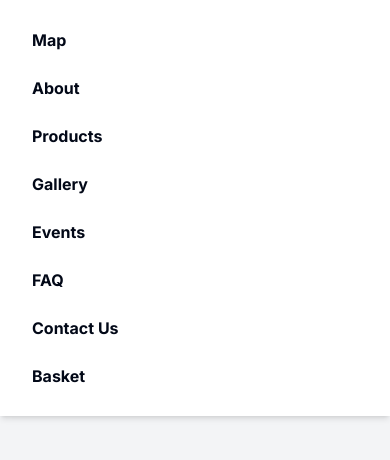
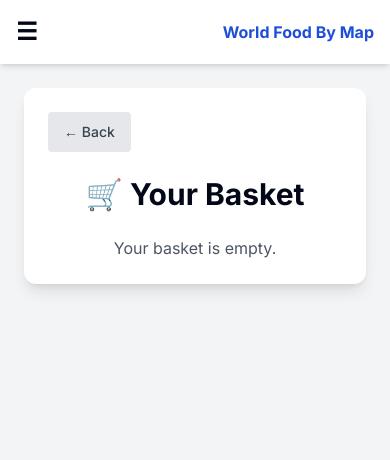
Before and after one commit to alexischry123x/WorldFoodByMap, a React (Vite) app: page /basket in a window 390 px wide. Shown: the top 460 px of the page. Built offline with nearby package versions, Linux system fonts and the light colour scheme.

Commit message:
Update App.tsx

```diff
--- a/src/App.tsx
+++ b/src/App.tsx
@@ -25,7 +25,7 @@ const queryClient = new QueryClient();
 
 const App = () => {
   const [isMobile, setIsMobile] = useState(false);
-  const [sidebarOpen, setSidebarOpen] = useState(true);
+  const [mobileMenuOpen, setMobileMenuOpen] = useState(false);
 
   useEffect(() => {
     const handleResize = () => setIsMobile(window.innerWidth < 768);
@@ -34,7 +34,6 @@ const App = () => {
     return () => window.removeEventListener("resize", handleResize);
   }, []);
 
-  // Menu items
   const menuItems = [
     { name: "Map", path: "/" },
     { name: "About", path: "/about" },
@@ -56,35 +55,54 @@ const App = () => {
             <BrowserRouter>
               <div className="flex h-screen">
 
-                {/* Sidebar */}
-                <div
-                  className={`
-                    bg-white shadow-md z-50
-                    ${isMobile ? "fixed top-0 left-0 w-full h-auto flex justify-between p-4" : "relative w-20 hover:w-56 transition-all duration-300"}
-                    flex flex-col
-                  `}
-                  onMouseEnter={() => !isMobile && setSidebarOpen(true)}
-                  onMouseLeave={() => !isMobile && setSidebarOpen(false)}
-                >
-                  {menuItems.map((item) => (
+                {/* Sidebar for desktop */}
+                {!isMobile && (
+                  <div className="w-56 bg-white shadow-md flex flex-col p-4">
+                    {menuItems.map(item => (
                       <Link
                         key={item.name}
                         to={item.path}
-                      className={`
-                        flex items-center gap-2 px-4 py-3 rounded-lg
-                        hover:bg-blue-100 hover:text-blue-800 transition-colors
-                        ${isMobile || sidebarOpen ? "justify-start" : "justify-center"}
-                      `}
+                        className="px-4 py-3 rounded-lg text-gray-800 hover:bg-blue-100 hover:text-blue-800 font-semibold transition-colors"
                       >
-                      <span className={isMobile || sidebarOpen ? "font-bold" : "sr-only"}>
                         {item.name}
-                      </span>
                       </Link>
                     ))}
                   </div>
+                )}
 
-                {/* Main Content */}
-                <div className={`flex-1 overflow-auto ${isMobile ? "mt-20" : "ml-20"}`}>
+                {/* Main content */}
+                <div className="flex-1 relative">
+
+                  {/* Mobile top bar */}
+                  {isMobile && (
+                    <div className="bg-white shadow-md p-4 flex justify-between items-center sticky top-0 z-50">
+                      <button
+                        onClick={() => setMobileMenuOpen(!mobileMenuOpen)}
+                        className="text-2xl font-bold"
+                      >
+                        ☰
+                      </button>
+                      <span className="font-bold text-blue-700">World Food By Map</span>
+                    </div>
+                  )}
+
+                  {/* Mobile menu overlay */}
+                  {isMobile && mobileMenuOpen && (
+                    <div className="absolute top-0 left-0 w-full h-screen bg-white z-50 flex flex-col p-6 gap-4">
+                      {menuItems.map(item => (
+                        <Link
+                          key={item.name}
+                          to={item.path}
+                          className="text-lg font-semibold text-gray-800 hover:text-blue-700"
+                          onClick={() => setMobileMenuOpen(false)}
+                        >
+                          {item.name}
+                        </Link>
+                      ))}
+                    </div>
+                  )}
+
+                  {/* Routes */}
                   <Routes>
                     <Route path="/" element={<Index />} />
                     <Route path="/basket" element={<Basket />} />
@@ -95,14 +113,13 @@ const App = () => {
                     <Route path="/faq" element={<FAQ />} />
                     <Route path="/contact" element={<ContactUs />} />
 
-                    {/* Village pages */}
                     <Route path="/village/:villageId" element={<VillageDetail />} />
                     <Route path="/story/:villageId" element={<StoryDetail />} />
 
                     <Route path="*" element={<NotFound />} />
                   </Routes>
+
                 </div>
-
               </div>
             </BrowserRouter>
           </CartProvider>
```
Lines whose indentation alone changed are shown as unchanged.
